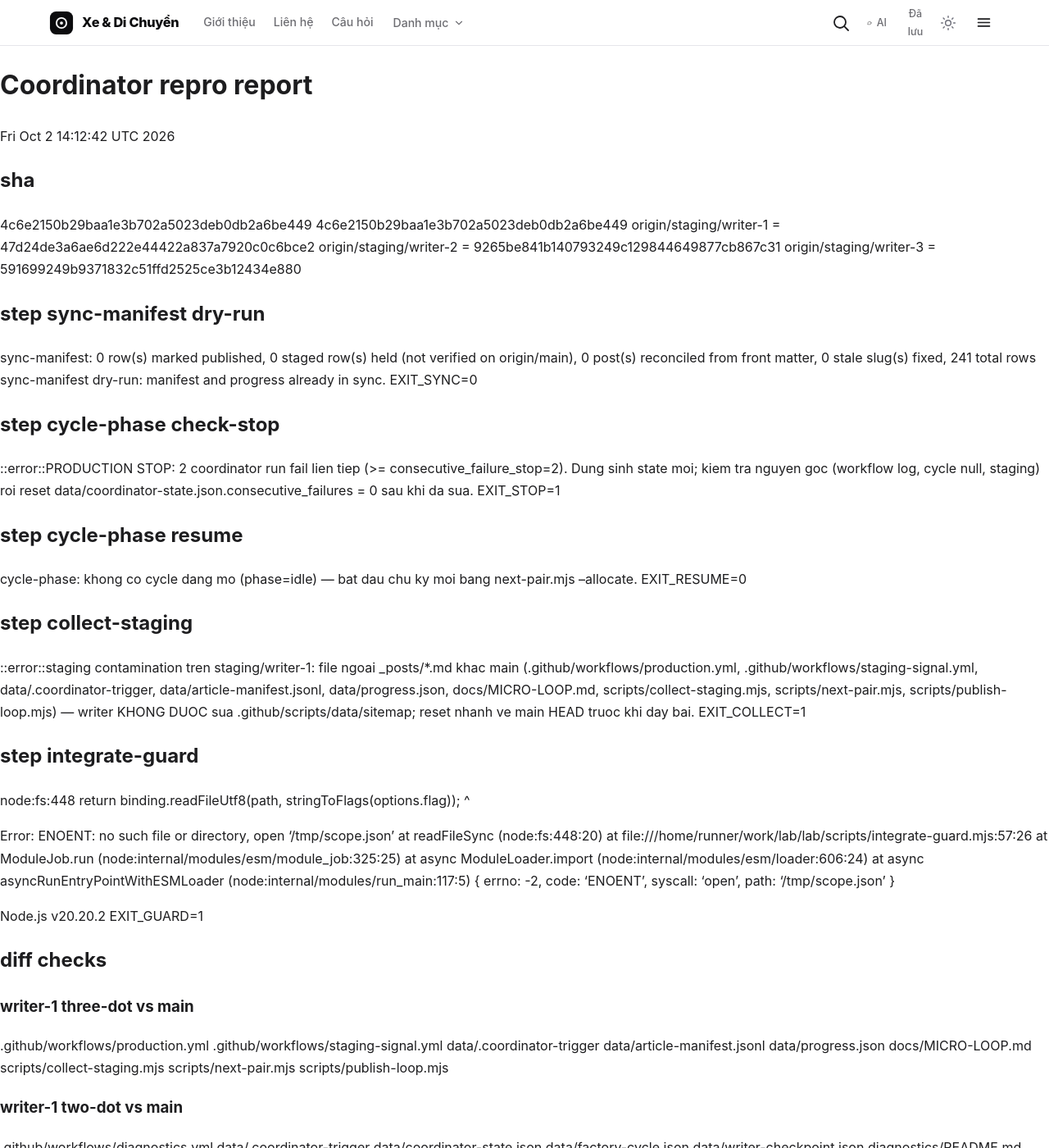
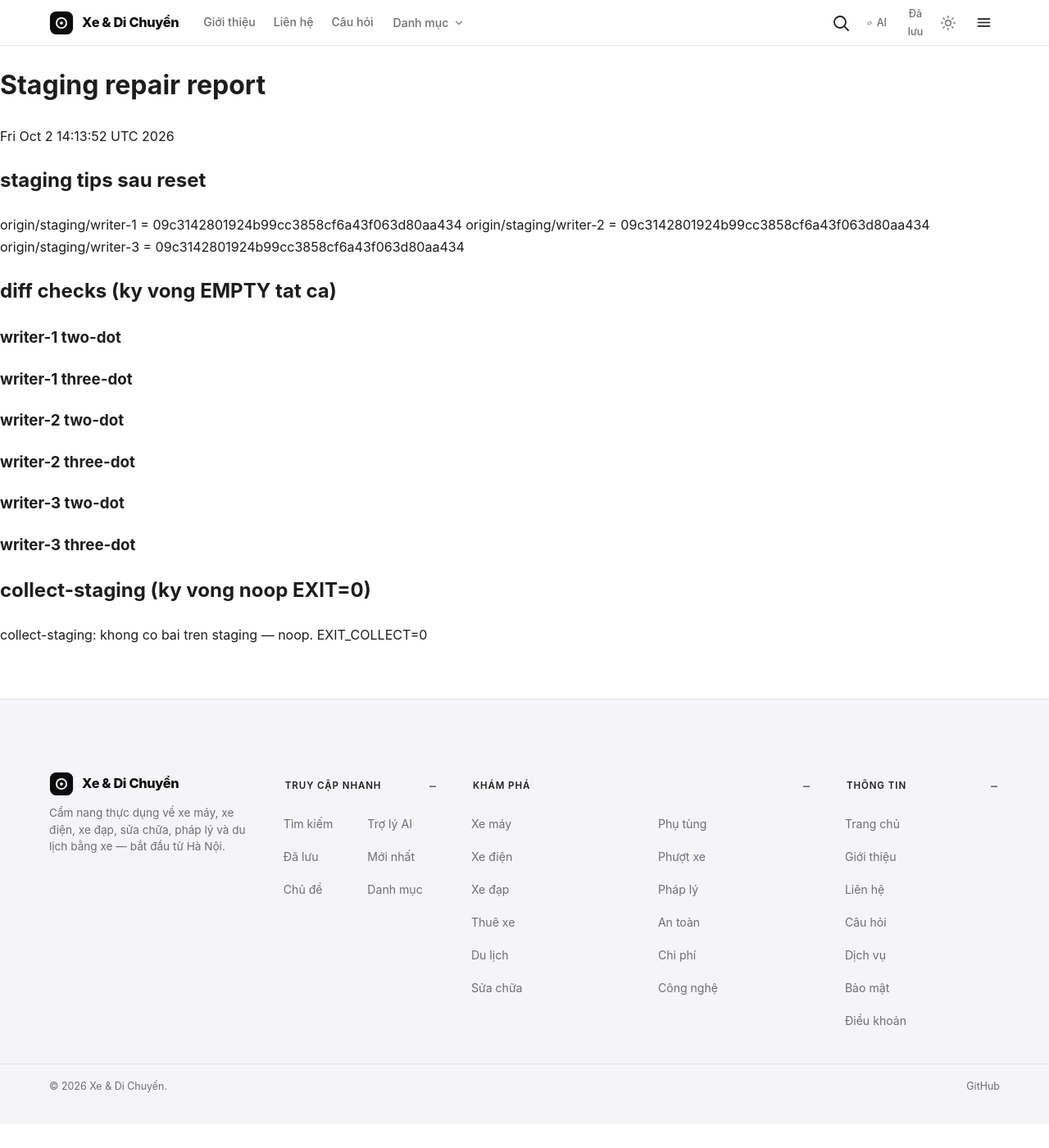
Before and after one commit to codeappweb/lab, a Jekyll site: the page built from diagnostics/report.md, in a window 1280 px wide and 1400 px high. Shown: the whole window at 82% size. Built offline with Jekyll 4.4.1, drawn with Linux system fonts in a browser that asks for light colours; our own code applies the rules of GitHub Pages for plain Markdown files; some of the changed text lies outside the part shown.

Commit message:
diag(report): staging reset ve main HEAD — invariant verify

```diff
--- a/diagnostics/report.md
+++ b/diagnostics/report.md
@@ -1,94 +1,16 @@
-# Coordinator repro report
-Fri Oct  2 14:12:42 UTC 2026
-## sha
-4c6e2150b29baa1e3b702a5023deb0db2a6be449
-4c6e2150b29baa1e3b702a5023deb0db2a6be449
-origin/staging/writer-1 = 47d24de3a6ae6d222e44422a837a7920c0c6bce2
-origin/staging/writer-2 = 9265be841b140793249c129844649877cb867c31
-origin/staging/writer-3 = 591699249b9371832c51ffd2525ce3b12434e880
-## step sync-manifest dry-run
-sync-manifest: 0 row(s) marked published, 0 staged row(s) held (not verified on origin/main), 0 post(s) reconciled from front matter, 0 stale slug(s) fixed, 241 total rows
-sync-manifest dry-run: manifest and progress already in sync.
-EXIT_SYNC=0
-## step cycle-phase check-stop
-::error::PRODUCTION STOP: 2 coordinator run fail lien tiep (>= consecutive_failure_stop=2). Dung sinh state moi; kiem tra nguyen goc (workflow log, cycle null, staging) roi reset data/coordinator-state.json.consecutive_failures = 0 sau khi da sua.
-EXIT_STOP=1
-## step cycle-phase resume
-cycle-phase: khong co cycle dang mo (phase=idle) — bat dau chu ky moi bang next-pair.mjs --allocate.
-EXIT_RESUME=0
-## step collect-staging
-::error::staging contamination tren staging/writer-1: file ngoai _posts/*.md khac main (.github/workflows/production.yml, .github/workflows/staging-signal.yml, data/.coordinator-trigger, data/article-manifest.jsonl, data/progress.json, docs/MICRO-LOOP.md, scripts/collect-staging.mjs, scripts/next-pair.mjs, scripts/publish-loop.mjs) — writer KHONG DUOC sua .github/scripts/data/sitemap; reset nhanh ve main HEAD truoc khi day bai.
-EXIT_COLLECT=1
-## step integrate-guard
-node:fs:448
-    return binding.readFileUtf8(path, stringToFlags(options.flag));
-                   ^
-
-Error: ENOENT: no such file or directory, open '/tmp/scope.json'
-    at readFileSync (node:fs:448:20)
-    at file:///home/runner/work/lab/lab/scripts/integrate-guard.mjs:57:26
-    at ModuleJob.run (node:internal/modules/esm/module_job:325:25)
-    at async ModuleLoader.import (node:internal/modules/esm/loader:606:24)
-    at async asyncRunEntryPointWithESMLoader (node:internal/modules/run_main:117:5) {
-  errno: -2,
-  code: 'ENOENT',
-  syscall: 'open',
-  path: '/tmp/scope.json'
-}
-
-Node.js v20.20.2
-EXIT_GUARD=1
-## diff checks
-### writer-1 three-dot vs main
-.github/workflows/production.yml
-.github/workflows/staging-signal.yml
-data/.coordinator-trigger
-data/article-manifest.jsonl
-data/progress.json
-docs/MICRO-LOOP.md
-scripts/collect-staging.mjs
-scripts/next-pair.mjs
-scripts/publish-loop.mjs
-### writer-1 two-dot vs main
-.github/workflows/diagnostics.yml
-data/.coordinator-trigger
-data/coordinator-state.json
-data/factory-cycle.json
-data/writer-checkpoint.json
-diagnostics/README.md
-### writer-2 three-dot vs main
-.github/workflows/production.yml
-.github/workflows/staging-signal.yml
-data/.coordinator-trigger
-data/article-manifest.jsonl
-data/progress.json
-docs/MICRO-LOOP.md
-scripts/collect-staging.mjs
-scripts/next-pair.mjs
-scripts/publish-loop.mjs
-### writer-2 two-dot vs main
-.github/workflows/diagnostics.yml
-data/.coordinator-trigger
-data/coordinator-state.json
-data/factory-cycle.json
-data/writer-checkpoint.json
-diagnostics/README.md
-### writer-3 three-dot vs main
-.github/workflows/production.yml
-.github/workflows/staging-signal.yml
-data/.coordinator-trigger
-data/article-manifest.jsonl
-data/progress.json
-docs/MICRO-LOOP.md
-scripts/collect-staging.mjs
-scripts/next-pair.mjs
-scripts/publish-loop.mjs
-### writer-3 two-dot vs main
-.github/workflows/diagnostics.yml
-data/.coordinator-trigger
-data/coordinator-state.json
-data/factory-cycle.json
-data/writer-checkpoint.json
-diagnostics/README.md
-## git status
-?? diagnostics/report.md
+# Staging repair report
+Fri Oct  2 14:13:52 UTC 2026
+## staging tips sau reset
+origin/staging/writer-1 = 09c3142801924b99cc3858cf6a43f063d80aa434
+origin/staging/writer-2 = 09c3142801924b99cc3858cf6a43f063d80aa434
+origin/staging/writer-3 = 09c3142801924b99cc3858cf6a43f063d80aa434
+## diff checks (ky vong EMPTY tat ca)
+### writer-1 two-dot
+### writer-1 three-dot
+### writer-2 two-dot
+### writer-2 three-dot
+### writer-3 two-dot
+### writer-3 three-dot
+## collect-staging (ky vong noop EXIT=0)
+collect-staging: khong co bai tren staging — noop.
+EXIT_COLLECT=0
```
